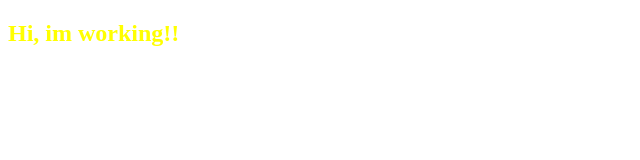
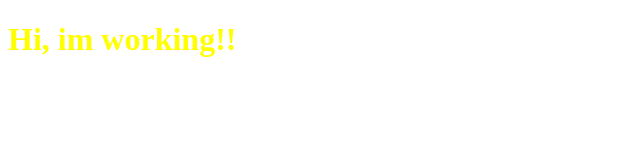
Before and after one commit to Kirti10S/Demo, a plain HTML site: page index.html in a window 1280 px wide. Shown: the whole page, without its empty margins (0-640 px from the left). Drawn offline with Linux system fonts and the light colour scheme.

Commit message:
Update index.html

```diff
--- a/index.html
+++ b/index.html
@@ -5,6 +5,6 @@
 	<link rel="stylesheet" type="text/css" href="./index.css">
 </head>
 <body>
-<h2> Hi, im working!! </h2>
+<h1> Hi, im working!! </h1>
 </body>
 </html>
```
